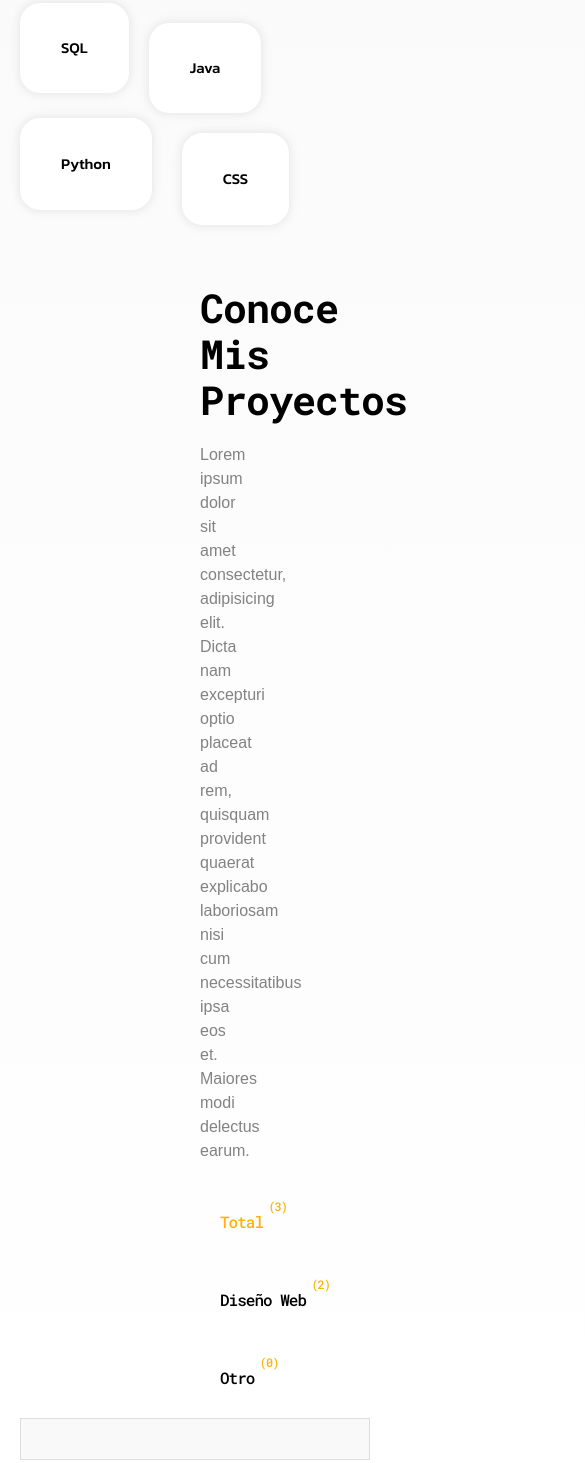
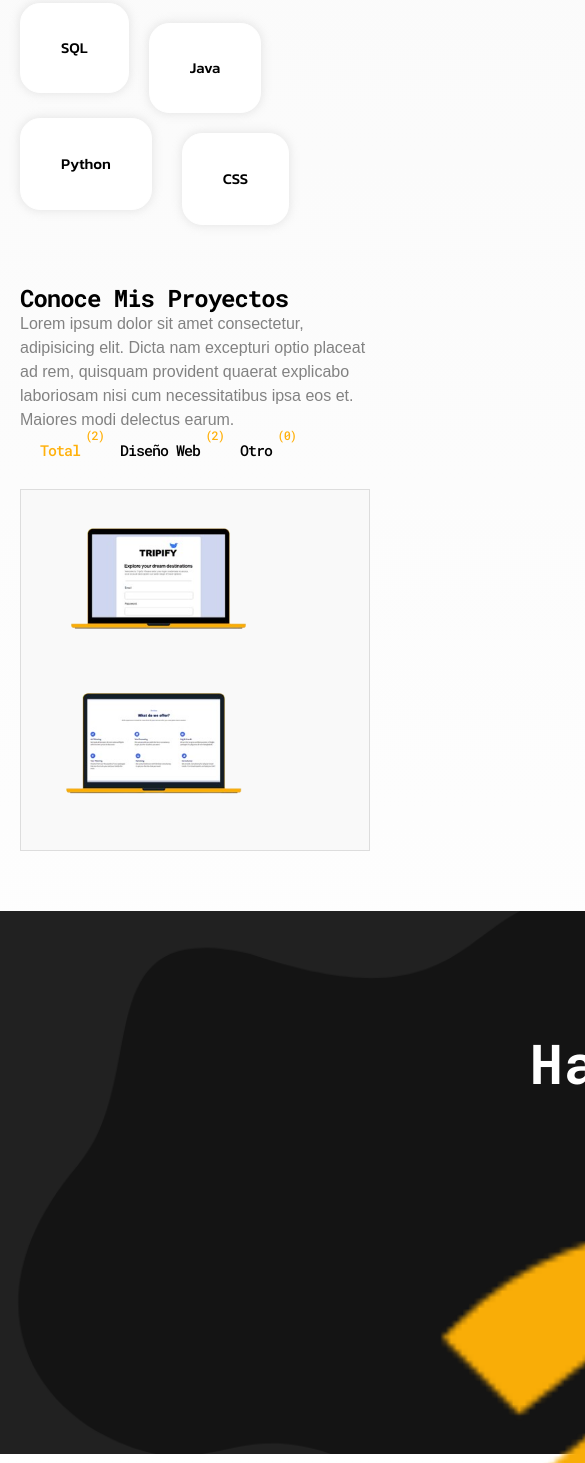
Before and after one commit to betiyost2001/TPFinalUno, a plain HTML site: page index.html in a window 390 px wide. Shown: the part 1163-2626 px from the top of the page, 585 px wide, since content can reach past the window. Drawn offline with Linux system fonts and the light colour scheme; a web font is replaced by a local one.

Commit message:
continue responsive de my work

```diff
--- a/css/responsive.css
+++ b/css/responsive.css
@@ -127,4 +127,30 @@ body img{
 body{
     padding: 20px;
 }
+
+.myWork h2{
+    margin: 0;
+    font-size: 24px;
 }
+
+.myWork P{
+    margin: 0;
+}
+
+.tabButton{
+    font-size: 15px;
+    margin: 0;
+}
+
+.tabContent img{
+    display: block;
+    height: 160px;
+    left: 160px;
+}
+.contactame img{
+    display: block;
+    margin: 0;
+    height: 543px;
+    left: 320px;
+}
+}
--- a/index.html
+++ b/index.html
@@ -147,7 +147,7 @@
         <p class="descProyectos">Lorem ipsum dolor sit amet consectetur, adipisicing elit. Dicta nam excepturi optio placeat ad rem, quisquam provident quaerat explicabo laboriosam nisi cum necessitatibus ipsa eos et. Maiores modi delectus earum.</p>
         <div class="tabs">
             <input type="radio" id="tab1" name="tab" checked>
-            <label for="tab1" class="tabButton">Total <span class="badge">(3)</span></label>
+            <label for="tab1" class="tabButton">Total <span class="badge">(2)</span></label>
 
             <input type="radio" id="tab2" name="tab">
             <label for="tab2" class="tabButton">Diseño Web <span class="badge">(2)</span></label>
```
